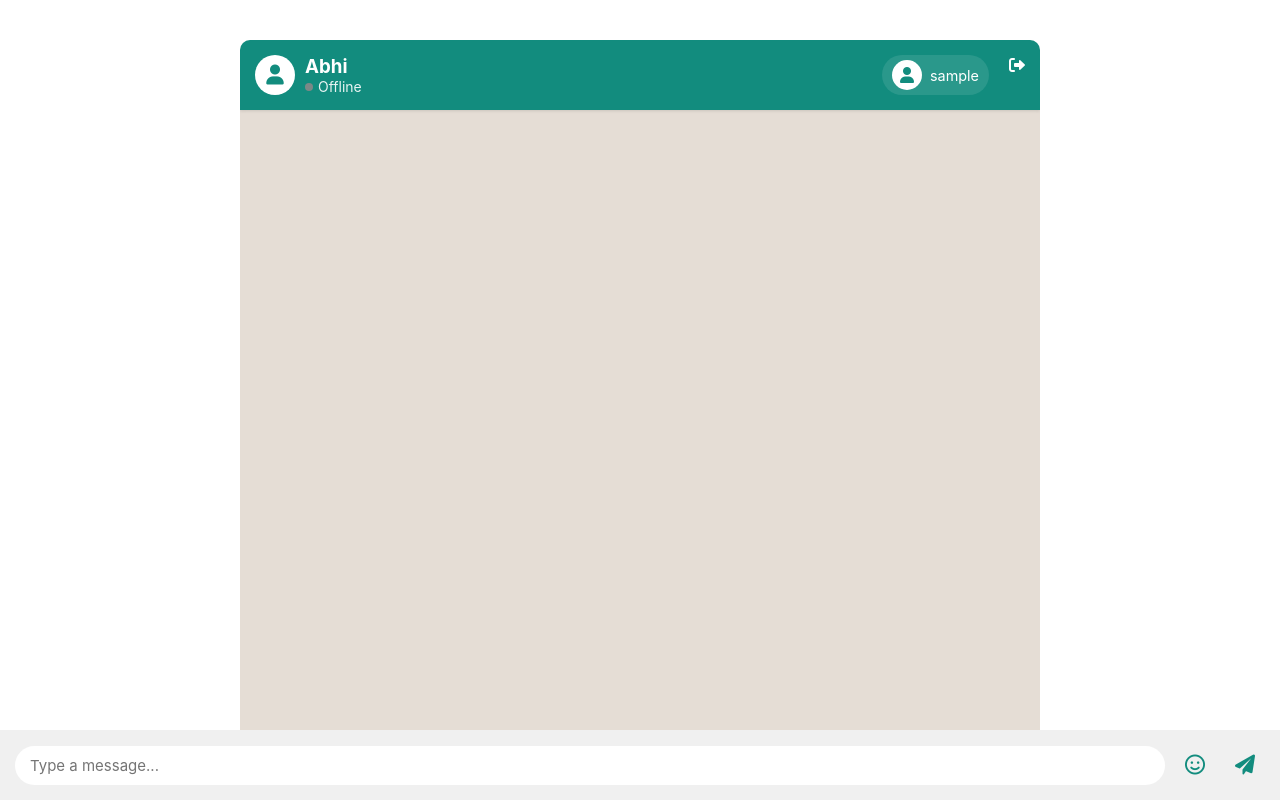
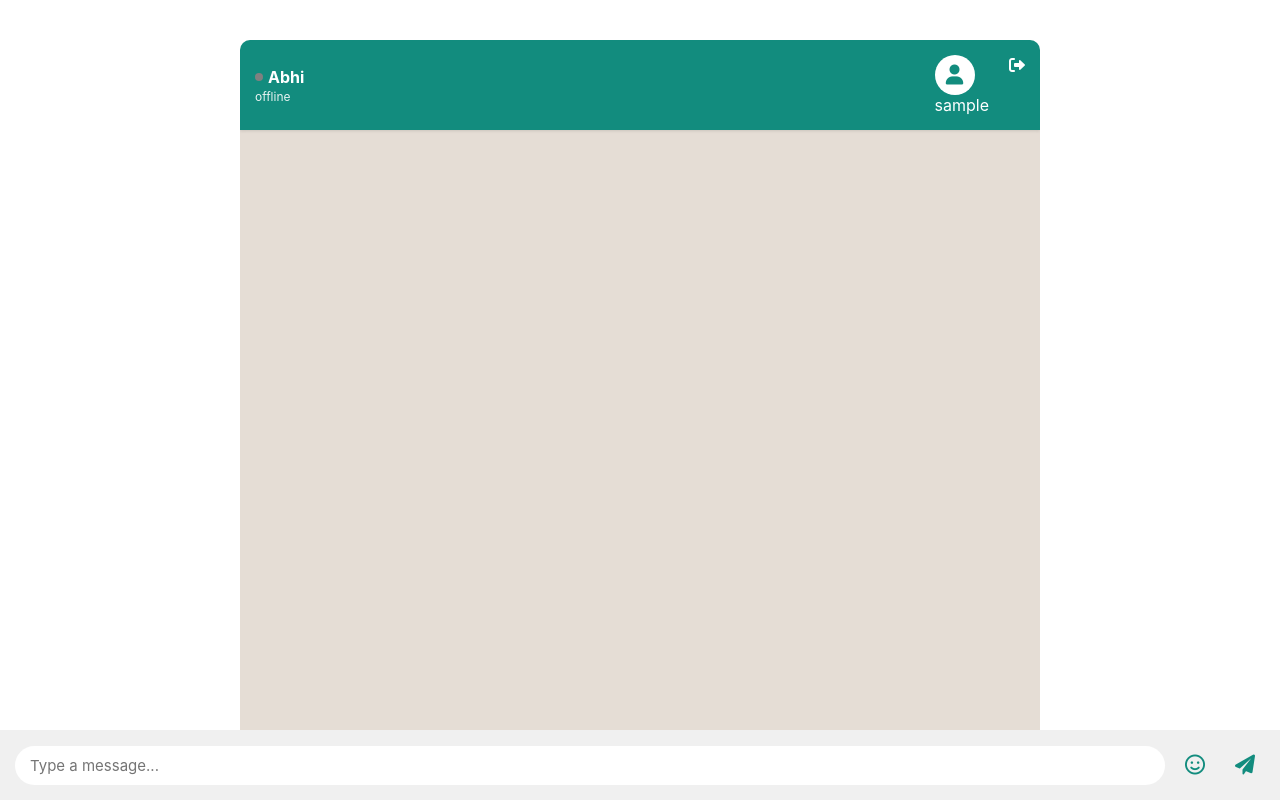
Before and after one commit to Mdazad4153/chat-app, a Flask app: page / in a window 1280 px wide. Run offline with Flask 3, Linux system fonts and the light colour scheme; the visitor is signed in with stand-in values (Sample User, id 1); data that the repository does not hold is empty; some libraries are stand-ins or nearby versions.

Commit message:
Added online status, last seen, and typing indicators

```diff
--- a/app.py
+++ b/app.py
@@ -17,7 +17,7 @@ USERS = {
 
 # Track online users and their last seen
 online_users = {}
-last_seen = {}
+user_typing_status = {}
 
 # Initialize database
 def init_db():
@@ -30,25 +30,10 @@ def init_db():
                   content TEXT NOT NULL,
                   timestamp TEXT NOT NULL,
                   is_read INTEGER DEFAULT 0)''')
-
-    # Add last_seen table
-    c.execute('''CREATE TABLE IF NOT EXISTS last_seen
-                 (username TEXT PRIMARY KEY,
-                  timestamp TEXT NOT NULL)''')
     conn.commit()
     conn.close()
 
 init_db()
-
-def update_last_seen(username):
-    timestamp = datetime.now().strftime('%Y-%m-%d %H:%M:%S')
-    conn = sqlite3.connect('chat.db')
-    c = conn.cursor()
-    c.execute('INSERT OR REPLACE INTO last_seen (username, timestamp) VALUES (?, ?)',
-              (username, timestamp))
-    conn.commit()
-    conn.close()
-    last_seen[username] = timestamp
 
 @app.route('/')
 def home():
@@ -132,33 +117,43 @@ def get_chat_history():
     conn.close()
     return jsonify(messages)
 
-@app.route('/get_user_status/<username>')
-def get_user_status(username):
-    if username in online_users:
-        return jsonify({'status': 'online'})
+@app.route('/get_user_status')
+def get_user_status():
+    if 'username' not in session:
+        return jsonify({'error': 'Not logged in'})
 
-    conn = sqlite3.connect('chat.db')
-    c = conn.cursor()
-    c.execute('SELECT timestamp FROM last_seen WHERE username = ?', (username,))
-    result = c.fetchone()
-    conn.close()
+    username = session['username']
+    other_user = 'Sanya' if username == 'Abhi' else 'Abhi'
 
-    if result:
-        return jsonify({'status': 'offline', 'last_seen': result[0]})
-    return jsonify({'status': 'offline', 'last_seen': None})
+    status = {
+        'username': other_user,
+        'status': 'offline',
+        'last_seen': None,
+        'isTyping': user_typing_status.get(other_user, False)
+    }
+
+    if other_user in online_users:
+        status['status'] = online_users[other_user]['status']
+        if status['status'] == 'offline':
+            status['last_seen'] = online_users[other_user]['last_seen']
+
+    return jsonify(status)
 
 @socketio.on('connect')
 def handle_connect():
     if 'username' in session:
         username = session['username']
-        online_users[username] = request.sid
-        update_last_seen(username)
-        emit('user_status', {
+        online_users[username] = {
+            'status': 'online',
+            'last_seen': datetime.now().strftime('%Y-%m-%d %H:%M:%S')
+        }
+        emit('user_status_change', {
             'username': username,
-            'status': 'online'
+            'status': 'online',
+            'last_seen': None
         }, broadcast=True)
         emit('message', {
-            'msg': f"{username} joined the chat",
+            'msg': f"{session['username']} joined the chat",
             'system': True
         }, broadcast=True)
 
@@ -167,17 +162,41 @@ def handle_disconnect():
     if 'username' in session:
         username = session['username']
         if username in online_users:
-            del online_users[username]
-        update_last_seen(username)
-        emit('user_status', {
-            'username': username,
-            'status': 'offline',
-            'last_seen': last_seen.get(username)
-        }, broadcast=True)
+            online_users[username]['status'] = 'offline'
+            online_users[username]['last_seen'] = datetime.now().strftime('%Y-%m-%d %H:%M:%S')
+            emit('user_status_change', {
+                'username': username,
+                'status': 'offline',
+                'last_seen': online_users[username]['last_seen']
+            }, broadcast=True)
         emit('message', {
-            'msg': f"{username} left the chat",
+            'msg': f"{session['username']} left the chat",
             'system': True
         }, broadcast=True)
+
+@socketio.on('typing')
+def handle_typing(data):
+    if 'username' in session:
+        username = session['username']
+        user_typing_status[username] = True
+        emit('typing_status', {
+            'username': username,
+            'isTyping': True
+        }, broadcast=True)
+        emit('typing', {
+            'username': session.get('username')
+        }, broadcast=True, include_self=False)
+
+@socketio.on('stop_typing')
+def handle_stop_typing():
+    if 'username' in session:
+        username = session['username']
+        user_typing_status[username] = False
+        emit('typing_status', {
+            'username': username,
+            'isTyping': False
+        }, broadcast=True)
+        emit('stop_typing', broadcast=True, include_self=False)
 
 @socketio.on('message')
 def handle_message(data):
@@ -210,16 +229,6 @@ def handle_message(data):
         # Broadcast message
         emit('message', message_data, broadcast=True)
 
-@socketio.on('typing')
-def handle_typing(data):
-    emit('typing', {
-        'username': session.get('username')
-    }, broadcast=True, include_self=False)
-
-@socketio.on('stop_typing')
-def handle_stop_typing():
-    emit('stop_typing', broadcast=True, include_self=False)
-
 if __name__ == '__main__':
     port = int(os.environ.get("PORT", 5000))
     socketio.run(app,
--- a/templates/index.html
+++ b/templates/index.html
@@ -46,25 +46,40 @@
 
         .user-info {
             display: flex;
-            align-items: center;
+            flex-direction: column;
             flex: 1;
         }
 
-        .current-user {
-            display: flex;
-            align-items: center;
-            gap: 8px;
-            padding: 5px 10px;
-            background: rgba(255, 255, 255, 0.1);
-            border-radius: 20px;
-            font-size: 0.9em;
+        .user-status {
+            font-size: 12px;
+            opacity: 0.9;
+            margin-top: 2px;
         }
 
-        .current-user .user-avatar {
-            width: 30px;
-            height: 30px;
-            margin: 0;
-            font-size: 16px;
+        .typing-indicator {
+            font-size: 12px;
+            font-style: italic;
+            color: #E2E2E2;
+            margin-top: 2px;
+            display: none;
+        }
+
+        .online-dot {
+            width: 8px;
+            height: 8px;
+            background: #25D366;
+            border-radius: 50%;
+            display: inline-block;
+            margin-right: 5px;
+        }
+
+        .offline-dot {
+            width: 8px;
+            height: 8px;
+            background: #808080;
+            border-radius: 50%;
+            display: inline-block;
+            margin-right: 5px;
         }
 
         .user-avatar {
@@ -80,32 +95,14 @@
             color: #128C7E;
         }
 
-        .user-status {
-            font-size: 14px;
-            opacity: 0.9;
+        .user-name {
             display: flex;
             align-items: center;
-            gap: 5px;
         }
 
-        .online-dot {
-            width: 8px;
-            height: 8px;
-            border-radius: 50%;
-            display: inline-block;
-        }
-
-        .online-dot.online {
-            background: #25D366;
-        }
-
-        .online-dot.offline {
-            background: #888;
-        }
-
-        .last-seen {
-            font-size: 12px;
-            color: rgba(255, 255, 255, 0.8);
+        .other-user-name {
+            font-size: 16px;
+            font-weight: bold;
         }
 
         .chat-body {
@@ -342,17 +339,12 @@
     <div class="chat-container">
         <div class="chat-header">
             <div class="user-info">
-                <div class="user-avatar">
-                    <i class="fas fa-user"></i>
+                <div class="user-name">
+                    <span class="status-dot offline-dot"></span>
+                    <span class="other-user-name"></span>
                 </div>
-                <div>
-                    <h3 id="chat-partner">Chat Partner</h3>
-                    <div class="user-status">
-                        <span class="online-dot"></span>
-                        <span id="status-text">Offline</span>
-                        <span id="last-seen" class="last-seen"></span>
-                    </div>
-                </div>
+                <div class="user-status">offline</div>
+                <div class="typing-indicator">typing...</div>
             </div>
             <div class="chat-buttons">
                 <div class="current-user">
@@ -396,90 +388,91 @@
     <script>
         var socket = io();
         var messageInput = document.getElementById('message');
-        var chatBody = document.querySelector('.chat-body');
+        var typingTimeout = null;
         var lastMessageTime = null;
         var replyingTo = null;
-        var chatPartner = '{{ "Sanya" if session["username"] == "Abhi" else "Abhi" }}';
 
-        // Update chat partner name
-        document.getElementById('chat-partner').textContent = chatPartner;
+        // Function to update user status in the UI
+        function updateUserStatus(data) {
+            const statusDot = document.querySelector('.status-dot');
+            const userStatus = document.querySelector('.user-status');
 
-        // Function to format last seen time
-        function formatLastSeen(timestamp) {
-            if (!timestamp) return '';
-            const date = new Date(timestamp);
-            const now = new Date();
-            const diff = Math.floor((now - date) / 1000); // difference in seconds
+            if (data.status === 'online') {
+                statusDot.className = 'status-dot online-dot';
+                userStatus.textContent = 'online';
+            } else {
+                statusDot.className = 'status-dot offline-dot';
+                if (data.last_seen) {
+                    const lastSeen = new Date(data.last_seen);
+                    const now = new Date();
+                    const diffMinutes = Math.floor((now - lastSeen) / 60000);
 
-            if (diff < 60) return 'last seen just now';
-            if (diff < 3600) return `last seen ${Math.floor(diff/60)} minutes ago`;
-            if (diff < 86400) return `last seen ${Math.floor(diff/3600)} hours ago`;
-            return `last seen ${date.toLocaleDateString()}`;
+                    if (diffMinutes < 1) {
+                        userStatus.textContent = 'last seen just now';
+                    } else if (diffMinutes < 60) {
+                        userStatus.textContent = `last seen ${diffMinutes} minutes ago`;
+                    } else {
+                        const hours = Math.floor(diffMinutes / 60);
+                        if (hours < 24) {
+                            userStatus.textContent = `last seen ${hours} hours ago`;
+                        } else {
+                            userStatus.textContent = `last seen ${lastSeen.toLocaleDateString()}`;
+                        }
+                    }
+                } else {
+                    userStatus.textContent = 'offline';
+                }
+            }
         }
 
-        // Function to update user status
-        function updateUserStatus() {
-            fetch(`/get_user_status/${chatPartner}`)
+        // Function to update typing status
+        function updateTypingStatus(data) {
+            const typingIndicator = document.querySelector('.typing-indicator');
+            if (data.isTyping) {
+                typingIndicator.style.display = 'block';
+            } else {
+                typingIndicator.style.display = 'none';
+            }
+        }
+
+        // Poll for user status
+        function pollUserStatus() {
+            fetch('/get_user_status')
                 .then(response => response.json())
                 .then(data => {
-                    const dot = document.querySelector('.online-dot');
-                    const statusText = document.getElementById('status-text');
-                    const lastSeen = document.getElementById('last-seen');
-
-                    if (data.status === 'online') {
-                        dot.className = 'online-dot online';
-                        statusText.textContent = 'Online';
-                        lastSeen.textContent = '';
-                    } else {
-                        dot.className = 'online-dot offline';
-                        statusText.textContent = 'Offline';
-                        lastSeen.textContent = formatLastSeen(data.last_seen);
-                    }
+                    updateUserStatus(data);
+                    updateTypingStatus(data);
+                    // Set other user's name
+                    document.querySelector('.other-user-name').textContent = data.username;
                 });
         }
 
-        // Update status every 30 seconds
-        setInterval(updateUserStatus, 30000);
+        // Poll every 30 seconds
+        setInterval(pollUserStatus, 30000);
+        // Initial poll
+        pollUserStatus();
 
-        // Update status when receiving status events
-        socket.on('user_status', function(data) {
-            if (data.username === chatPartner) {
-                const dot = document.querySelector('.online-dot');
-                const statusText = document.getElementById('status-text');
-                const lastSeen = document.getElementById('last-seen');
-
-                if (data.status === 'online') {
-                    dot.className = 'online-dot online';
-                    statusText.textContent = 'Online';
-                    lastSeen.textContent = '';
-                } else {
-                    dot.className = 'online-dot offline';
-                    statusText.textContent = 'Offline';
-                    lastSeen.textContent = formatLastSeen(data.last_seen);
-                }
-            }
+        // Socket events for status updates
+        socket.on('user_status_change', function(data) {
+            updateUserStatus(data);
         });
 
-        // Initial status check
-        updateUserStatus();
+        socket.on('typing_status', function(data) {
+            updateTypingStatus(data);
+        });
 
-        function adjustViewportHeight() {
-            let vh = window.innerHeight * 0.01;
-            document.documentElement.style.setProperty('--vh', `${vh}px`);
-        }
+        // Typing indicator logic
+        messageInput.addEventListener('input', function() {
+            if (!typingTimeout) {
+                socket.emit('typing');
+            }
 
-        // Call on initial load
-        adjustViewportHeight();
-
-        // Call on resize and orientation change
-        window.addEventListener('resize', adjustViewportHeight);
-        window.addEventListener('orientationchange', adjustViewportHeight);
-
-        // Handle keyboard events
-        window.visualViewport.addEventListener('touchmove', function(e) {
-            if (e.target.closest('.chat-body')) return;
-            e.preventDefault();
-        }, { passive: false });
+            clearTimeout(typingTimeout);
+            typingTimeout = setTimeout(function() {
+                socket.emit('stop_typing');
+                typingTimeout = null;
+            }, 2000);
+        });
 
         // Load chat history when page loads
         window.onload = function() {
```
